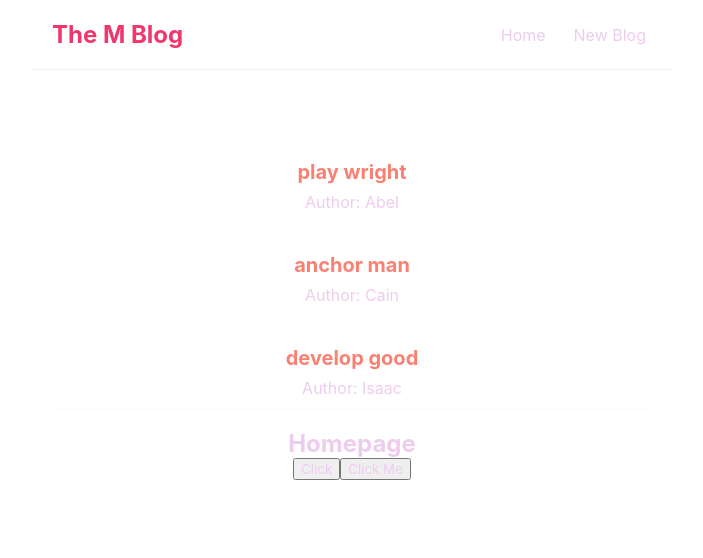
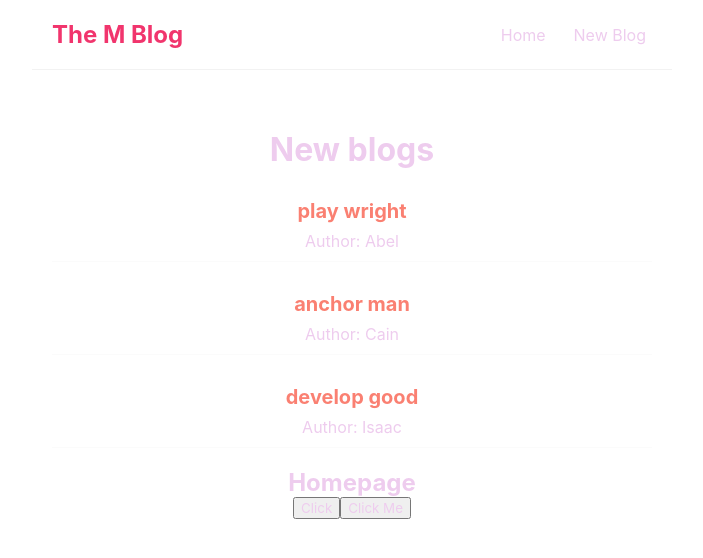
Before and after one commit to uimarshall/modern-react, a React (Create React App) app in the folder mblog/: page / in a window 1280 px wide. Shown: the top 558 px of the page, without its empty margins (288-991 px from the left). Built offline with nearby package versions, Linux system fonts and the light colour scheme.

Commit message:
Add props

```diff
--- /dev/null
+++ b/mblog/src/BlogList.js
@@ -0,0 +1,24 @@
+// import React from 'react'
+// import PropTypes from 'prop-types'
+
+const BlogList = ({ blogs, title }) => {
+	// const blogs = props.blogs;
+	// const title = props.title;
+	return (
+		<div className="blog-list">
+			<h1>{title}</h1>
+			{blogs.map((blog) => {
+				return (
+					<div className="blog-preview" key={blog.id}>
+						<h1>{blog.title}</h1>
+						<p>Author: {blog.author}</p>
+					</div>
+				);
+			})}
+		</div>
+	);
+};
+
+BlogList.propTypes = {};
+
+export default BlogList;
--- a/mblog/src/Home.js
+++ b/mblog/src/Home.js
@@ -1,5 +1,6 @@
 import React from "react";
 import { useState } from "react";
+import BlogList from "./BlogList";
 
 const Home = () => {
 	const [blogs, setBlogs] = useState([
@@ -39,14 +40,7 @@ const Home = () => {
 	};
 	return (
 		<div className="home">
-			{blogs.map((blog) => {
-				return (
-					<div className="blog-preview" key={blog.id}>
-						<h1>{blog.title}</h1>
-						<p>Author: {blog.author}</p>
-					</div>
-				);
-			})}
+			<BlogList blogs={blogs} title="New blogs" />
 			<h2>{page}</h2>
 			<button onClick={handleClick}>Click</button>
 			<button onClick={(e) => handleClick2("Marshall", e)}>Click Me</button>
```
Also changed, not shown: 1 other file (tests, documents, lock files or other folders).
